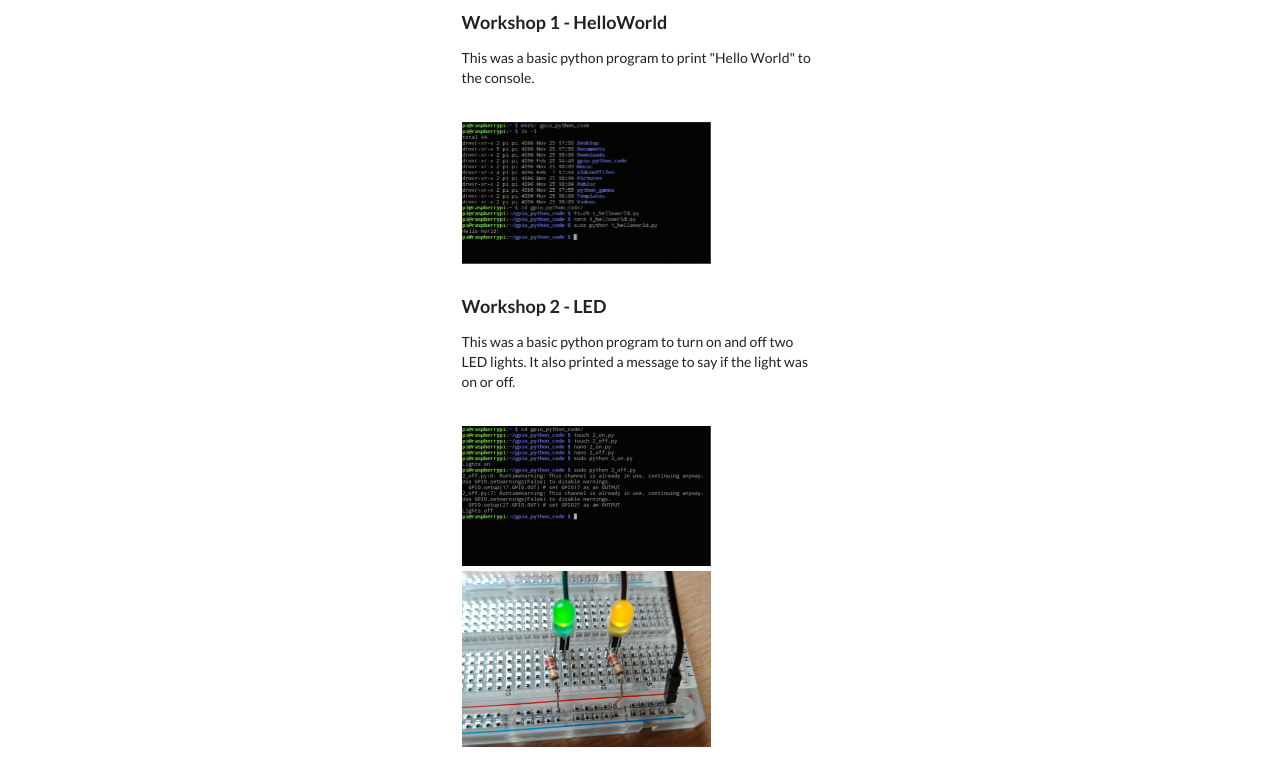
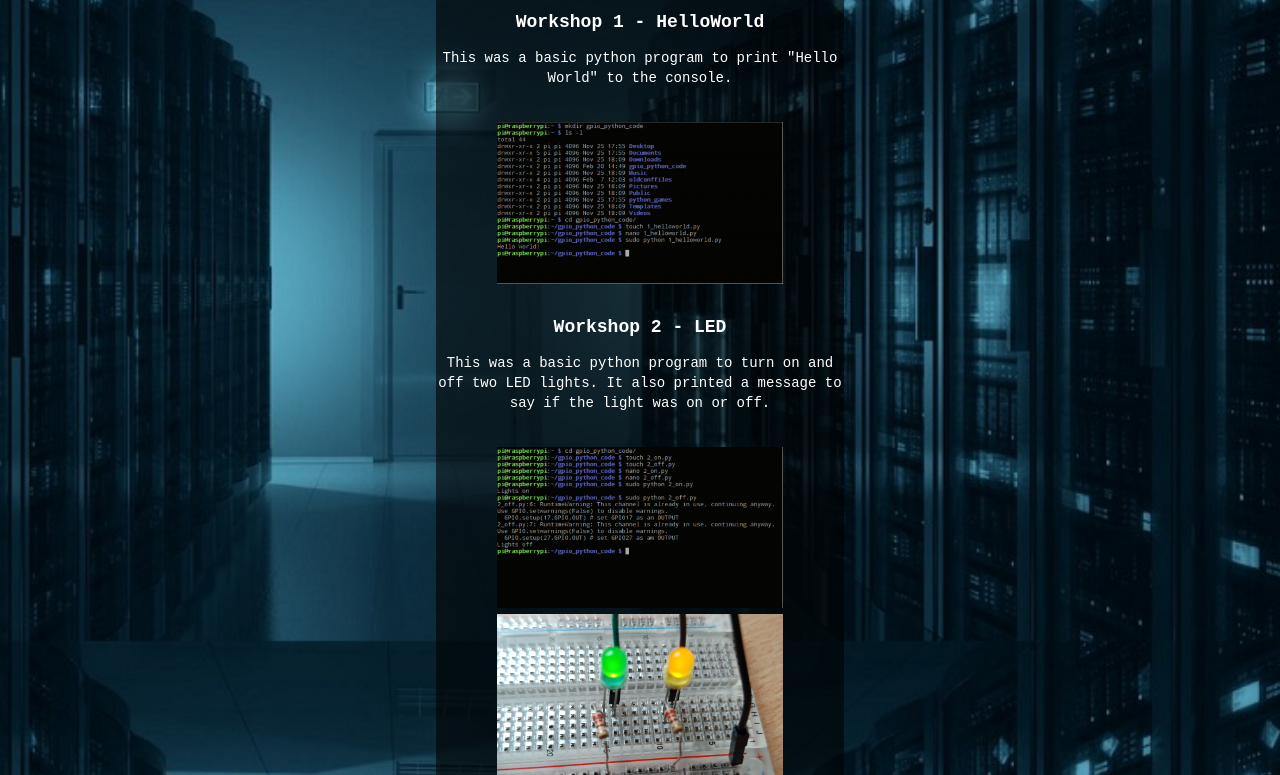
Before and after one commit to erinnwhittyxx/Assignment1, a plain HTML site: page first.html in a window 1280 px wide. Shown: the part 159-934 px from the top of the page. Drawn offline with nearby package versions, Linux system fonts and the light colour scheme; the site is published under a folder, as on GitHub Pages, so addresses that start at the root find nothing.

Commit message:
Edited small error in html of website

```diff
--- a/first.html
+++ b/first.html
@@ -3,9 +3,9 @@
 <html>
 <head>
     <meta charset="UTF-8">
-    <link rel ="stylesheet" href="/style.css">
+    <link rel ="stylesheet" href="style.css">
     <link rel="stylesheet" href="https://cdnjs.cloudflare.com/ajax/libs/semantic-ui/2.4.1/semantic.min.css" type="text/css">
-    <link rel="icon" href="/images/icon.png" type="image/gif" sizes="16x16">
+    <link rel="icon" href="images/icon.png" type="image/gif" sizes="16x16">
     <title>Assignment 1 - E & K</title>
 </head>
 
```
